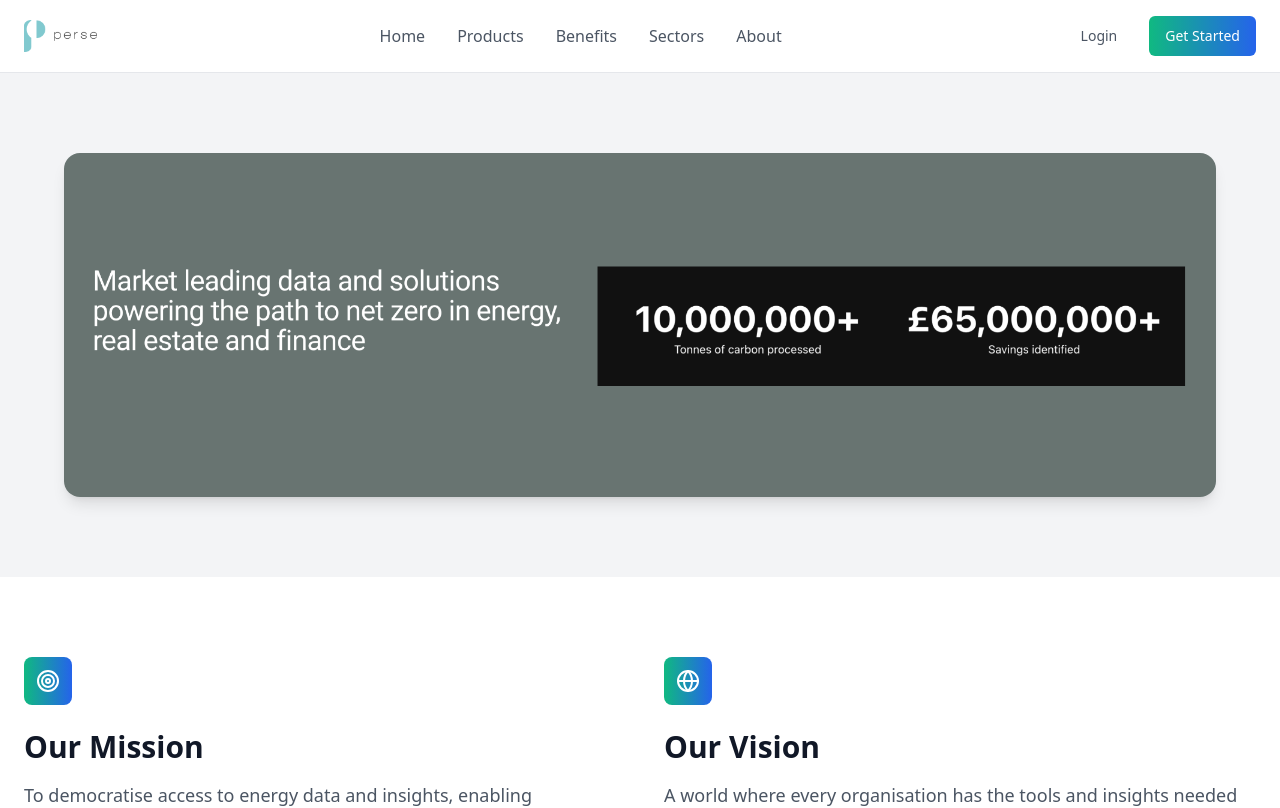
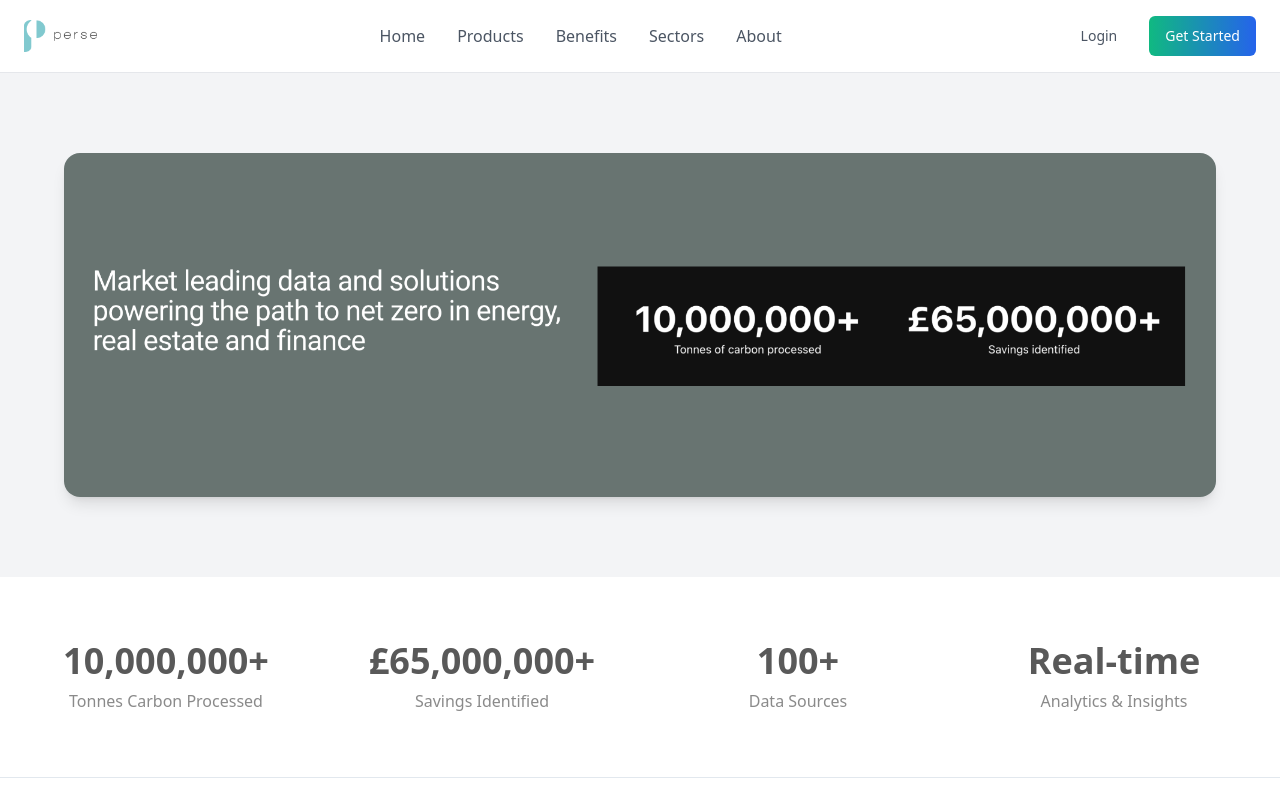
Before and after one commit to chaitanyak-hub/perse-energy-insights, a React (Vite) app: page / in a window 1280 px wide. Shown: the top 808 px of the page. Built offline with nearby package versions, Linux system fonts and the light colour scheme.

Commit message:
Add animated number to home page
Implement animated number effect for the statistics on the home page.

```diff
--- a/src/components/Stats.tsx
+++ b/src/components/Stats.tsx
@@ -1,21 +1,58 @@
+
+import { useCounterAnimation } from "@/hooks/useCounterAnimation";
+
+const StatItem = ({ number, label, isAnimated = false }: { number: string; label: string; isAnimated?: boolean }) => {
+  if (!isAnimated) {
+    return (
+      <div className="text-center">
+        <div className="text-4xl font-bold text-text-primary mb-2">{number}</div>
+        <div className="text-text-primary/70">{label}</div>
+      </div>
+    );
+  }
+
+  const numericValue = parseInt(number.replace(/[^\d]/g, ''));
+  const { count, elementRef } = useCounterAnimation({
+    end: numericValue,
+    duration: 2500
+  });
+
+  const formatNumber = (num: number) => {
+    if (number.includes('M')) {
+      return `${(num / 1000000).toFixed(0)}M+`;
+    }
+    return `${num.toLocaleString()}+`;
+  };
+
+  return (
+    <div ref={elementRef} className="text-center">
+      <div className="text-4xl font-bold text-text-primary mb-2">
+        {number.startsWith('£') ? `£${formatNumber(count)}` : formatNumber(count)}
+      </div>
+      <div className="text-text-primary/70">{label}</div>
+    </div>
+  );
+};
 
 export const Stats = () => {
   const stats = [
-    { number: "10M+", label: "Tonnes Carbon Processed" },
-    { number: "£65M+", label: "Savings Identified" },
-    { number: "100+", label: "Data Sources" },
-    { number: "Real-time", label: "Analytics & Insights" },
+    { number: "10000000", label: "Tonnes Carbon Processed", isAnimated: true },
+    { number: "£65000000", label: "Savings Identified", isAnimated: true },
+    { number: "100+", label: "Data Sources", isAnimated: false },
+    { number: "Real-time", label: "Analytics & Insights", isAnimated: false },
   ];
 
   return (
-    <section className="bg-white py-16 border-b border-gray-200">
+    <section className="bg-background py-16 border-b border-border">
       <div className="container mx-auto px-6">
         <div className="grid grid-cols-2 md:grid-cols-4 gap-8">
           {stats.map((stat, index) => (
-            <div key={index} className="text-center">
-              <div className="text-4xl font-bold text-gray-900 mb-2">{stat.number}</div>
-              <div className="text-gray-600">{stat.label}</div>
-            </div>
+            <StatItem
+              key={index}
+              number={stat.number}
+              label={stat.label}
+              isAnimated={stat.isAnimated}
+            />
           ))}
         </div>
       </div>
--- /dev/null
+++ b/src/hooks/useCounterAnimation.ts
@@ -0,0 +1,62 @@
+import { useState, useEffect, useRef } from 'react';
+
+interface UseCounterAnimationProps {
+  end: number;
+  duration?: number;
+  startOnView?: boolean;
+}
+
+export const useCounterAnimation = ({
+  end,
+  duration = 2000,
+  startOnView = true
+}: UseCounterAnimationProps) => {
+  const [count, setCount] = useState(0);
+  const [hasStarted, setHasStarted] = useState(false);
+  const elementRef = useRef<HTMLDivElement>(null);
+
+  useEffect(() => {
+    if (!startOnView) {
+      startAnimation();
+      return;
+    }
+
+    const observer = new IntersectionObserver(
+      ([entry]) => {
+        if (entry.isIntersecting && !hasStarted) {
+          startAnimation();
+          setHasStarted(true);
+        }
+      },
+      { threshold: 0.1 }
+    );
+
+    if (elementRef.current) {
+      observer.observe(elementRef.current);
+    }
+
+    return () => observer.disconnect();
+  }, [hasStarted, startOnView]);
+
+  const startAnimation = () => {
+    const startTime = Date.now();
+    const animate = () => {
+      const elapsed = Date.now() - startTime;
+      const progress = Math.min(elapsed / duration, 1);
+
+      // Easing function for smooth animation
+      const easeOutQuart = 1 - Math.pow(1 - progress, 4);
+      const currentCount = Math.floor(easeOutQuart * end);
+
+      setCount(currentCount);
+
+      if (progress < 1) {
+        requestAnimationFrame(animate);
+      }
+    };
+
+    requestAnimationFrame(animate);
+  };
+
+  return { count, elementRef };
+};
--- a/src/pages/Home.tsx
+++ b/src/pages/Home.tsx
@@ -1,5 +1,6 @@
 import { Header } from "@/components/Header";
 import { Footer } from "@/components/Footer";
+import { Stats } from "@/components/Stats";
 import { Target, Award, Globe, Users } from "lucide-react";
 
 const Home = () => {
@@ -19,6 +20,9 @@ const Home = () => {
           </div>
         </div>
       </section>
+
+      {/* Stats Section */}
+      <Stats />
 
       {/* Mission & Vision */}
       <section className="py-20 bg-white">
```
